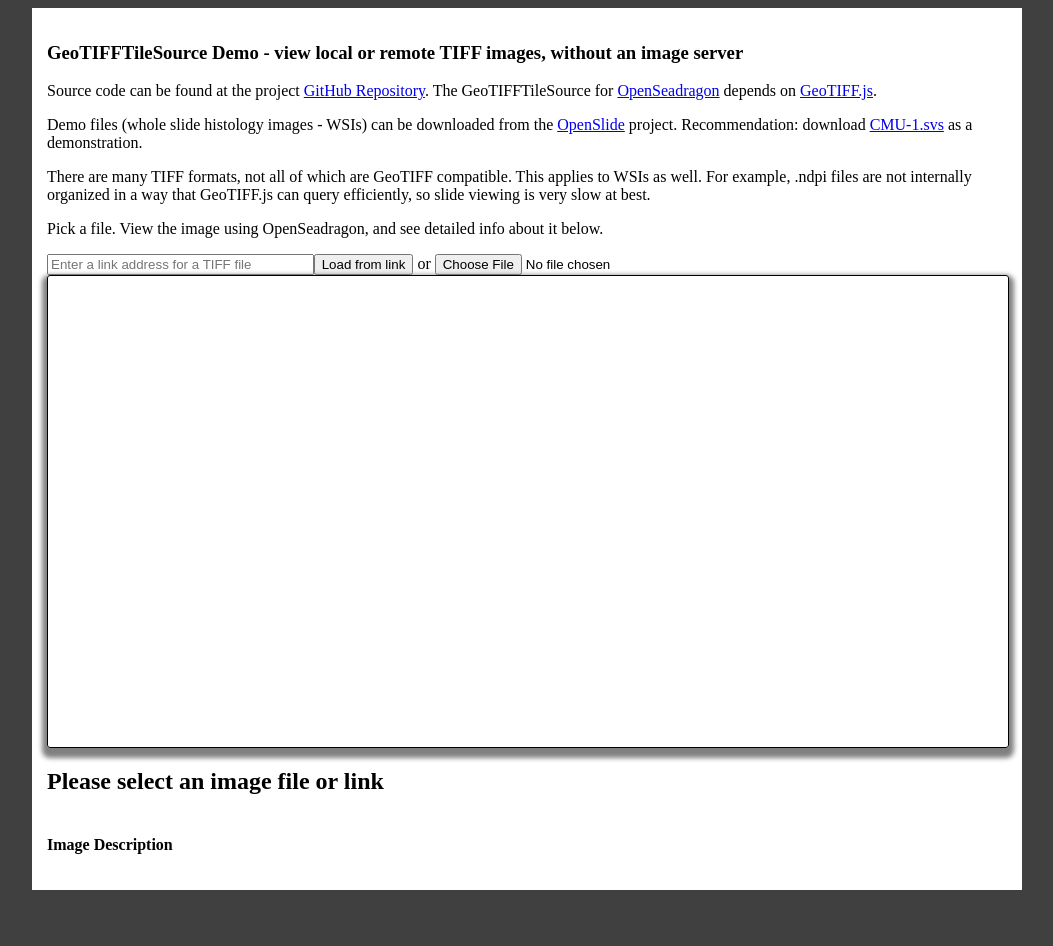
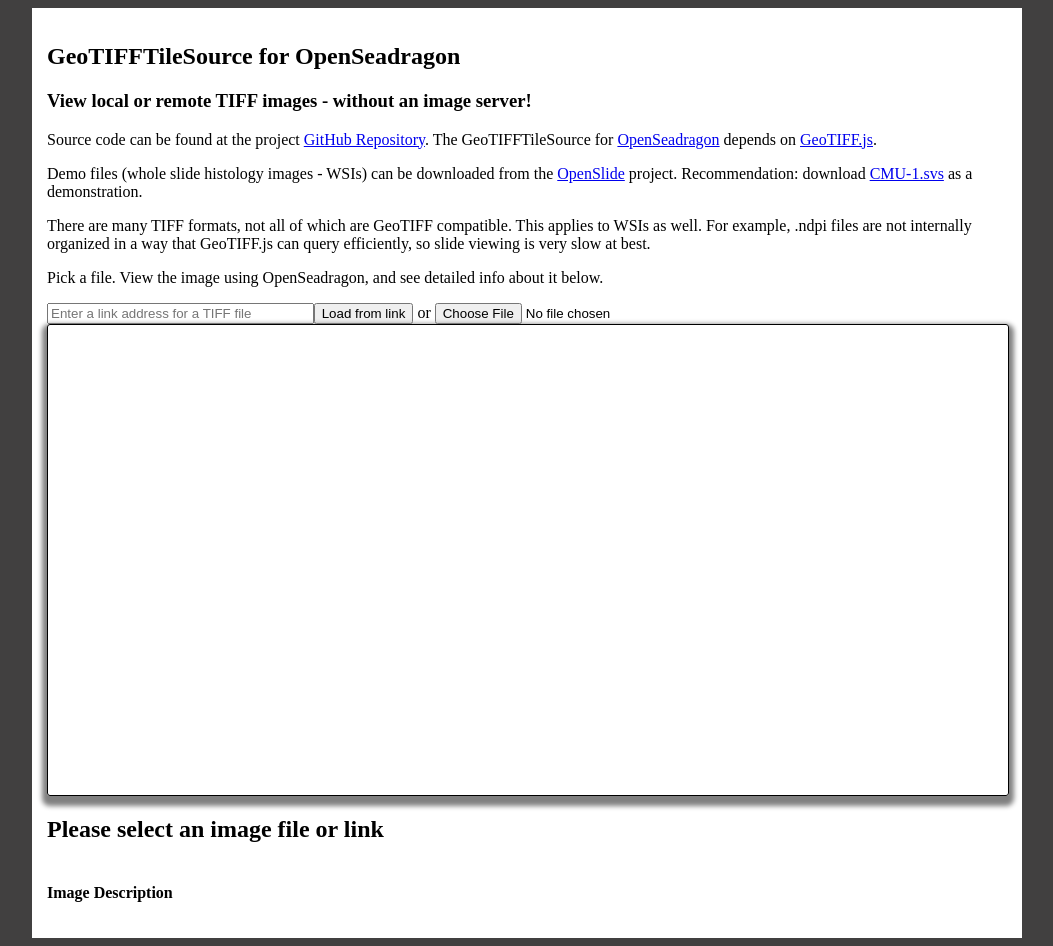
Before and after one commit to pearcetm/GeoTIFFTileSource, a plain HTML site: page demo.html in a window 1280 px wide. Shown: the whole page, without its empty margins (113-1166 px from the left). Before the commit the page ends 898 px from the top, so only its background shows below. Drawn offline with Linux system fonts and the light colour scheme.

Commit message:
updated demo page

```diff
--- a/demo.html
+++ b/demo.html
@@ -11,7 +11,8 @@
  <body>
      <div class="content">
          <div class="demo">
-            <h3>GeoTIFFTileSource Demo - view local or remote TIFF images, without an image server</h3>
+            <h2>GeoTIFFTileSource for OpenSeadragon<h2>
+            <h3>View local or remote TIFF images - without an image server!</h3>
             <p>
                 Source code can be found at the project <a href="https://github.com/pearcetm/GeoTIFFTileSource">GitHub Repository</a>.
                 The GeoTIFFTileSource for <a href="https://openseadragon.github.io">OpenSeadragon</a> depends on <a href="https://geotiffjs.github.io/">GeoTIFF.js</a>.
```
